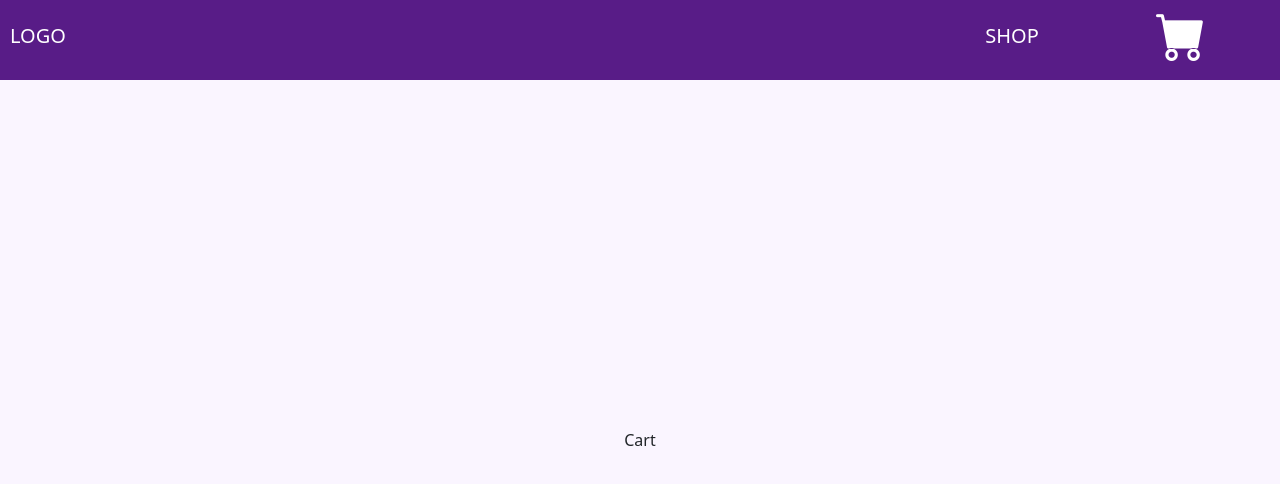
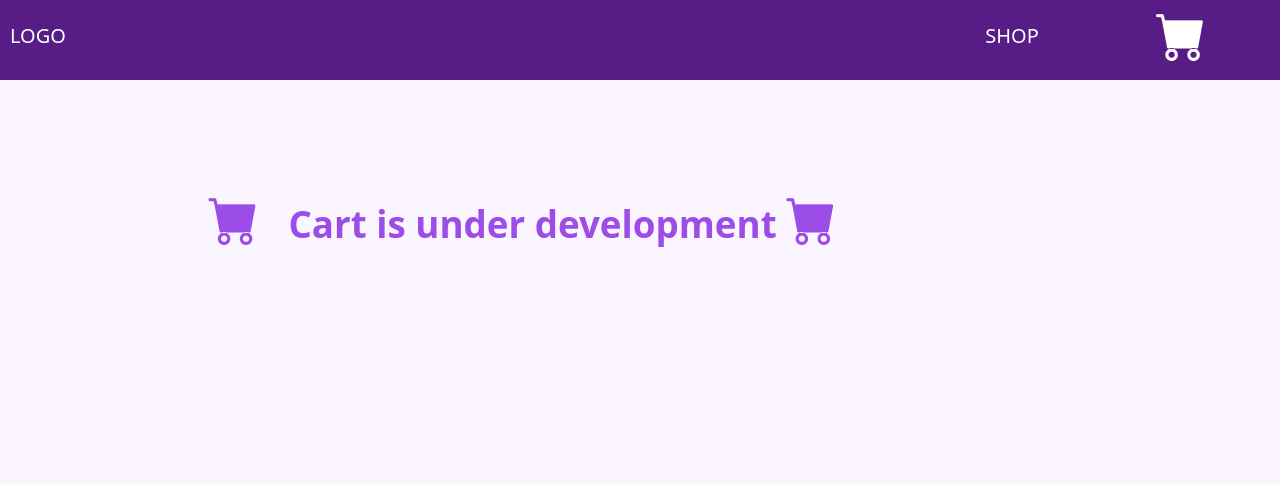
Before and after one commit to Peterngacha85/ecommerce, a React (Vite) app: page / in a window 1280 px wide. Both pictures are taken after a click on the element 1189 px from the left and 36 px from the top of the page. Shown: the top 484 px of the page. Built offline with nearby package versions, Linux system fonts and the light colour scheme.

Commit message:
under development

```diff
--- a/src/pages/Cart.jsx
+++ b/src/pages/Cart.jsx
@@ -1,10 +1,13 @@
 import React from 'react'
 import '../styles/cart.css'
 
+
 const Cart = () => {
   return (
-    <div className='cart'>Cart</div>
-  )
+    <div className='cart'>
+      <p className='moving-paragraph'><i className="bi bi-cart-fill"></i>Cart is under development <i className="bi bi-cart-fill"></i></p>
+    </div>
+  );
 }
 
 export default Cart
--- a/src/pages/Shopcart.jsx
+++ b/src/pages/Shopcart.jsx
@@ -1,8 +1,14 @@
-import React from "react";
+import React, { useEffect } from "react";
 import "../styles/shopcart.css";
 import Button from "../components/Button";
 
 const Shopcart = ({ data }) => {
+  useEffect(() => {
+    console.log("Shopcart component mounted or updated");
+    return () => {
+      console.log("Shopcart component will unmount");
+    };
+  }, []); // The empty dependency array ensures that this effect runs once on mount
 
   return (
     <div className="product">
--- a/src/styles/cart.css
+++ b/src/styles/cart.css
@@ -1,16 +1,38 @@
-
-.cart{
+.cart {
     width: 100vw;
-    height: 90svh;
+    height: 90vh;
     display: flex;
     flex-direction: column;
     justify-content: center;
     align-items: center;
-    /* margin-top: 20svh; */
-    background-color:#FAF5FF;
-    /* height: 90svh; */
+    background-color: #FAF5FF;
     overflow-y: scroll;
     margin: 0;
     padding: 0;
+    position: relative;
+}
+.moving-paragraph{
+    width: 100%;
+    height: 100svh;
 
 }
+
+@keyframes moveDiagonal {
+    0% {
+        transform: translate(0, 0);
+        color: blueviolet;
+        font-size: 40px;
+        font-weight: 900;
+    }
+    100% {
+        transform: translate(100%, 100%);
+        color: #FAF5FF;
+        font-size: 20px;
+        font-weight: 100;
+    }
+}
+
+.moving-paragraph {
+    animation: moveDiagonal 10s infinite ease-in-out;
+    -webkit-animation: moveDiagonal 10s infinite ease-in-out;
+}
```
